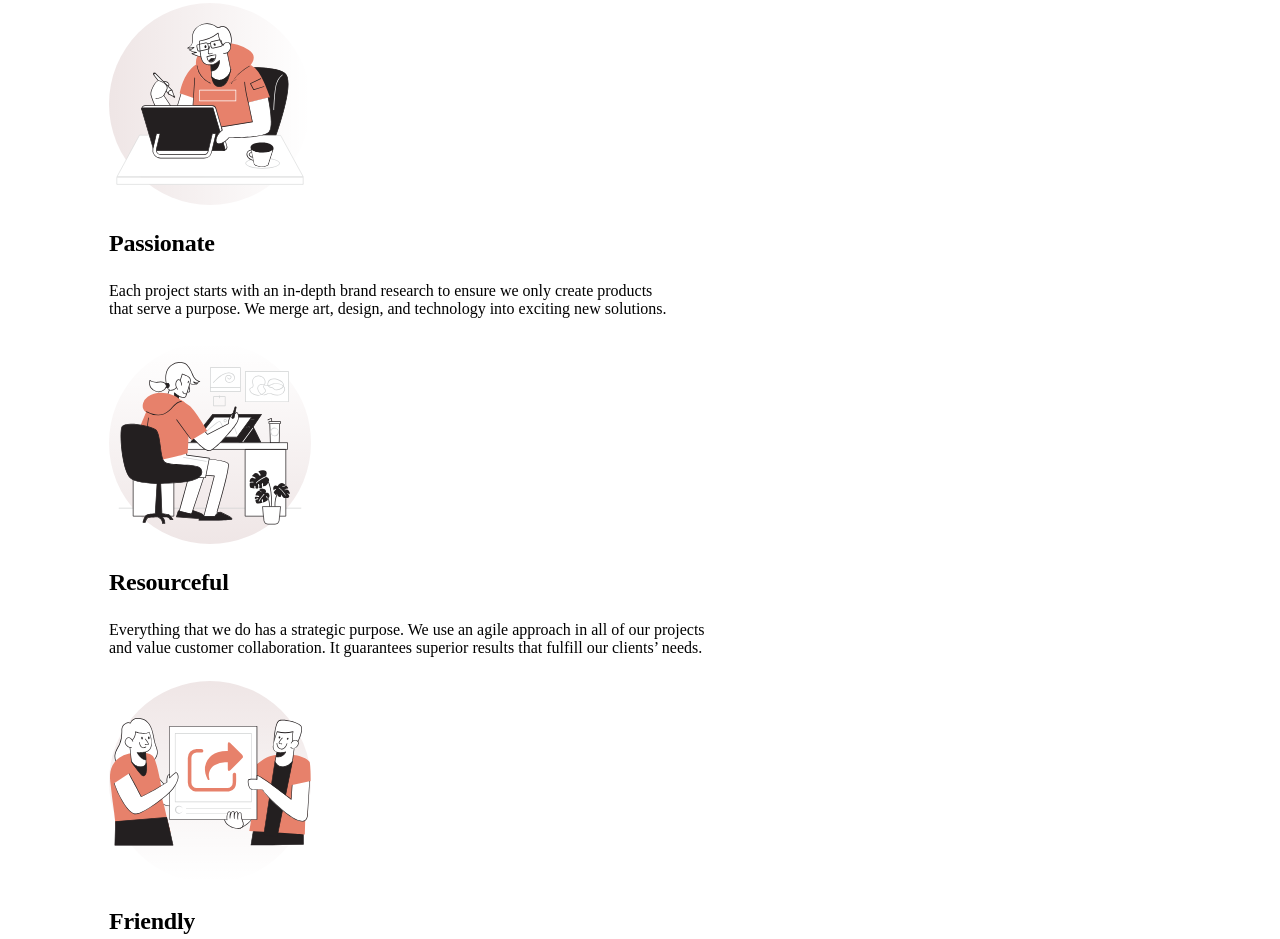
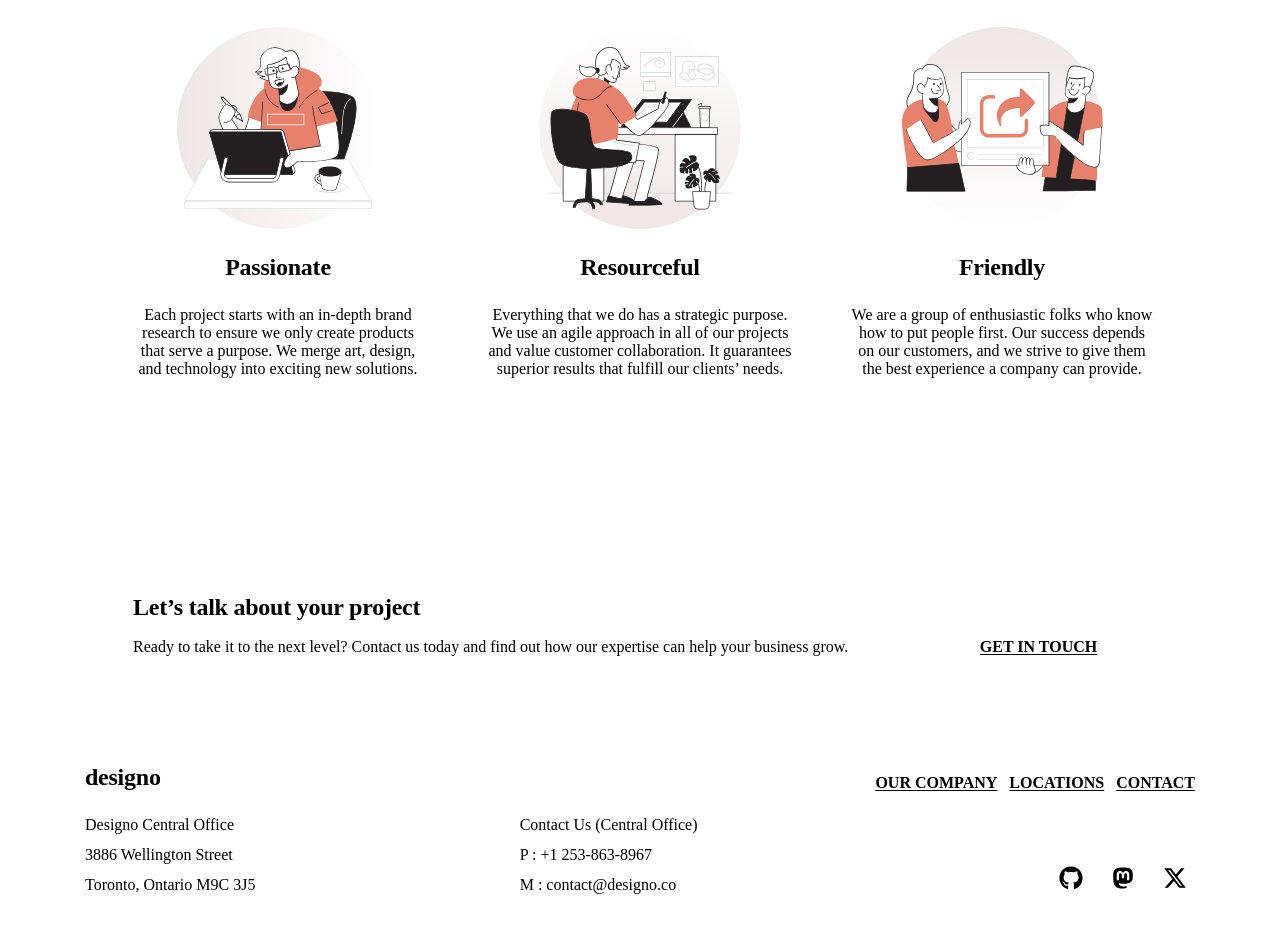
Before and after one commit to jay-ike/designo-website, an Eleventy site: page src/index.html in a window 1280 px wide. Shown: the part 387-1326 px from the top of the page. After the commit the page ends 1305 px from the top, so only its background shows below. Built offline with nearby package versions, Linux system fonts and the light colour scheme; Eleventy itself is replaced by a stand-in of ours; files that its build step writes are made by us from their sources.

Commit message:
feat(styling): finish the home page layout implementation

```diff
--- a/assets/style.css
+++ b/assets/style.css
@@ -150,6 +150,10 @@
         text-transform: capitalize;
     }
 
+    .place-end {
+        place-self: end;
+    }
+
     .relative {
         position: relative;
     }
@@ -175,24 +179,10 @@
         text-align: center;
     }
 
-    :is(.item-grid, .cart-item-grid) {
-        --g-template: "area4 . ." 1px "area4 area1 area3" "area4 area2 ." / max-content 1fr;
-        --g-gap: .4rem 1rem;
-
-        &> :is(p, span) {
-            color: var(--items-clr, hsl(0, 0%, 43%));
-        }
-    }
-
-    .cart-item-grid {
-        --g-template: "area4 . ." 1px "area4 area1 area3" "area4 area2 area3" "area4 . ." 1px / max-content 1fr max-content;
-        align-items: center;
-    }
-
     .banner {
         --alignment: center;
         text-align: center;
-        clip-path: var(--b-clip, none);
+        clip-path: var(--b-clip, inset(0 round .5rem));
         max-block-size: var(--m-height, 800px);
         overflow-y: clip;
     }
@@ -395,6 +385,7 @@
         grid-template: var(--g-template);
         container: var(--container-name, grid) / inline-size;
         gap: var(--g-gap, 1rem);
+        place-items: var(--p-items, initial);
 
         &> :first-child {
             grid-area: area1;
@@ -453,12 +444,29 @@
         }
     }
 
+    .features {
+        --g-template: "area1" "area2";
+        --p-items: stretch center;
+        --g-gap: 1.5em;
+        text-align: center;
+    }
+
+    .contact-grid {
+        --g-template: "area1" "area2" "area3";
+        --p-items: stretch center;
+        text-align: center;
+        container: contact / inline-size;
+        max-inline-size: min(95vi, 1110px);
+        margin-inline: auto;
+    }
 
     footer {
         --min-padding: 2em 1.5em 1.5em;
         --color-text: var(--system-color-white);
-        --g-template: ". area1 ." ". area2 ." "area3 area3 area3" "area4 area4 area4" "area5 area5 area5";
+        --g-template: ". area1 ." ". area2 ." "area3 area3 area3" "area4 area4 area4" ". area5 .";
+        --g-gap: 1.5em;
         --c-space: .75rem;
+        --p-items: center;
         border-image: linear-gradient(var(--system-color-dark), var(--system-color-dark)) 1 fill / 50%/ 0 100vi;
     }
 
@@ -470,16 +478,29 @@
         background-color: canvas;
     }
 
-    @media screen and (min-width: 480px) {
+    @media screen and (min-width: 568px) {
         footer {
             --min-padding: 1.5em 0;
             --col-dir: row;
-            --g-template: "area1 area1 area1" "area2 area2 area2" "area3 area3 area3" "area4 area4 area5" / 1fr 1fr max-content;
+            --g-template: "area1 area1 area2 area2 area2" "area3 area3 area4 . area5" / 1fr 1fr 1.5fr 1fr fit-content(9rem);
+            --s-space: .75rem;
+            --p-items: end start;
 
+            & > ul {
+                place-self: end;
+            }
         }
+    }
+    @media screen and (min-width: 480px) {
 
         .services {
             --m-row-h: 200px;
+        }
+
+        .features {
+            --g-template: "area1 area2";
+            --p-items: center;
+            text-align: start;
         }
 
         :is(main, footer, header, nav, .main-content) {
@@ -493,13 +514,17 @@
     }
 
     @media screen and (min-width: 768px) {
+        .contact-grid {
+            --g-template: "area1 . ." "area2 . area3" "area2 . .";
+            --p-items: start stretch;
+            --min-padding: 1.5em 3em;
+            min-block-size: 12rem;
+            text-align: start;
+            border-radius: .5rem;
 
-        footer {
-            --g-template: "area1 area2 area2" "area3 area3 ." "area3 area3 area5" "area4 area4 ." / 1fr 1fr;
-        }
-
-        footer>ul {
-            justify-self: end;
+            & > :first-child {
+                align-self: end;
+            }
         }
 
         .services {
@@ -512,14 +537,17 @@
             }
         }
 
-        nav {
-            --i-alignment: space-between;
-            --cart-margin: 0;
-        }
-
-        header {
+        :where(header, .features) {
             --col-dir: row;
         }
 
+        .features {
+            --g-template: "area1" "area2";
+            text-align: center;
+
+            & > * {
+                flex: 2 1 auto;
+            }
+        }
     }
 }
--- a/src/_data/site.js
+++ b/src/_data/site.js
@@ -5,4 +5,9 @@ module.exports = Object.freeze({
         { title: "locations", path: "" },
         { title: "contact", path: "" }
     ],
+    socials: [
+        { title: "github account", tag: "github", link: ""},
+        { title: "mastodon account", tag: "mastodon", link: ""},
+        { title: "X formerly twitter account", tag: "twitter", link: ""}
+    ]
 });
--- a/src/_templates/includes/footer.html
+++ b/src/_templates/includes/footer.html
@@ -5,14 +5,19 @@
             <li><a href="{{ item.path }}">{{ item.title }}</a></li>
         {% endfor %}
     </ul>
-    <dl class="column">
+    <dl class="stack">
         <dt>Designo Central Office </dt>
         <dd>3886 Wellington Street</dd>
         <dd>Toronto, Ontario M9C 3J5</dd>
     </dl>
-    <dl class="column">
+    <dl class="stack">
         <dt>Contact Us (Central Office)</dt>
         <dd>P : +1 253-863-8967</dd>
         <dd>M : contact@designo.co</dd>
     </dl>
+    <ul class="row">
+        {% for item in site.socials %}
+            <li><a href="{{ item.link }}"><svg width=24" height="24"><title>{{ item.title }}</title><use href="/assets/sprites.svg#{{ item.tag }}"></svg></a></li>
+        {% endfor %}
+    </ul>
 </footer>
--- a/src/_templates/includes/in-touch.html
+++ b/src/_templates/includes/in-touch.html
@@ -1,4 +1,4 @@
-<section class="contact-grid">
+<section class="box contact-grid">
     <h2>Let’s talk about your project</h2>
     <p>Ready to take it to the next level? Contact us today and find out how our expertise can help your business grow.</p>
     <a href="">Get in touch</a>
--- a/src/index.html
+++ b/src/index.html
@@ -10,10 +10,11 @@ permalink: /
     {% endcard %}
     {%image hero heading.heroAlt "284" %}
 </header>
-<main>
+<main class="stack">
     {% include "includes/services.html" %}
     <section class="features column">
         {% for feat in features %}
+        <div class="grid">
             <svg width="202" height="202">
                 <title>{{ feat.alt }}</title>
                 <use href="/assets/sprites.svg#{{ feat.tag }}" />
@@ -21,6 +22,7 @@ permalink: /
             {% card feat.title 2 "stack" %}
                 <p>{{ feat.description }}</p>
             {% endcard %}
+        </div>
         {% endfor %}
 
     </section>
```
Lines whose indentation alone changed are shown as unchanged.
